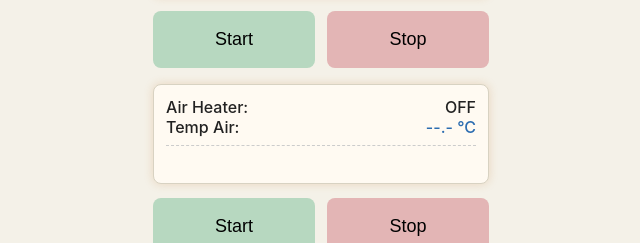
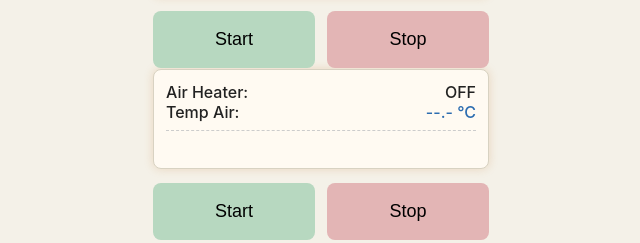
Before and after one commit to trippchristian89-gif/bumpy-cloud, a website: page public/index.html in a window 1280 px wide. Shown: the part 197-440 px from the top of the page, without its empty margins (319-959 px from the left). Drawn offline with nearby package versions, Linux system fonts and the light colour scheme; grey boxes are pictures that could not be loaded.

Commit message:
Update style.css

```diff
--- a/public/style.css
+++ b/public/style.css
@@ -66,7 +66,7 @@ hr {
 .controls {
   display: flex;
   gap: 12px;
-  margin-bottom: 16px;
+  margin-bottom: 1px;
 }
 
 button {
```
